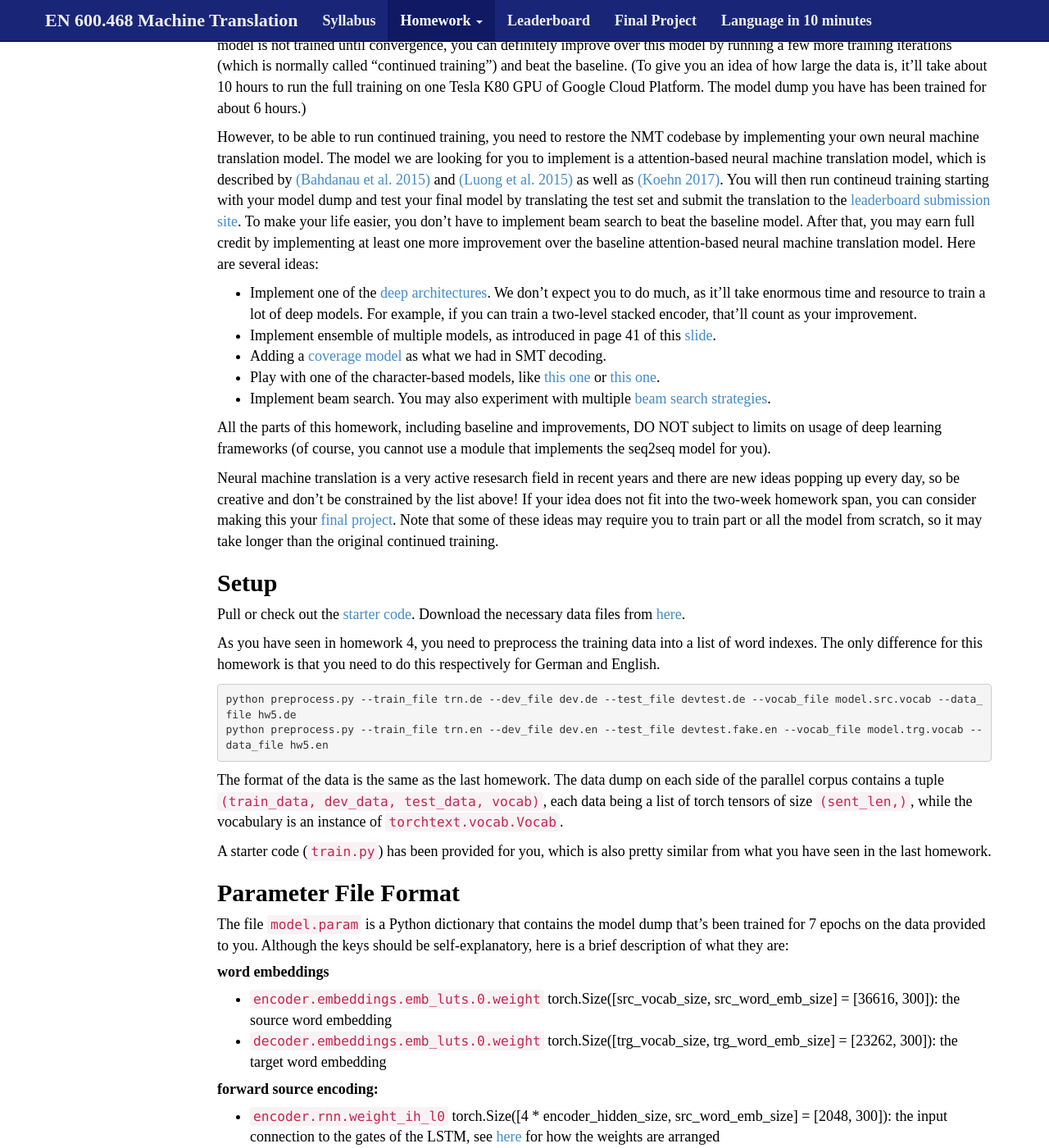
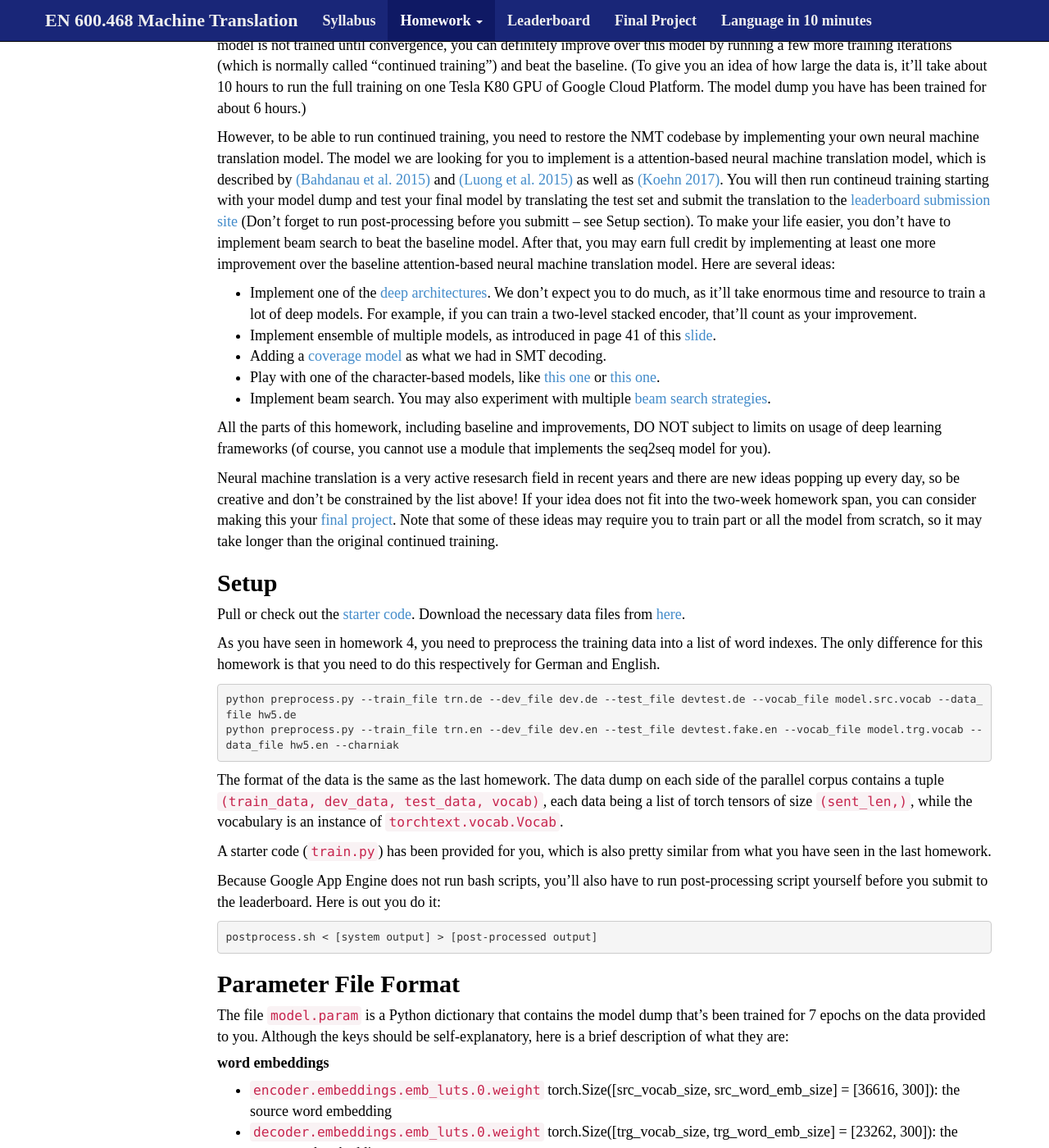
Before and after one commit to mt-class/jhu, a Jekyll site: the page built from nn_hw5.md, in a window 1280 px wide and 1400 px high, scrolled down 297 px. Shown: the whole window at 82% size. Built offline with Jekyll 4.4.1, drawn with Linux system fonts in a browser that asks for light colours; nearby versions of some CDN libraries; some web fonts are replaced; formulas are drawn with MathJax 3.

Commit message:
update preprocessing and postprocessing

````diff
--- a/nn_hw5.md
+++ b/nn_hw5.md
@@ -15,7 +15,7 @@ Imagine it's 2022 and you are training a German-English neural machine translati
 
 **Your challenge is to build a neural machine translation system with the best possible translation quality with these resources.** To save your computation resource usage, you can start training by loading the preserved model dump. Because this model is not trained until convergence, you can definitely improve over this model by running a few more training iterations (which is normally called "continued training") and beat the baseline. (To give you an idea of how large the data is, it'll take about 10 hours to run the full training on one Tesla K80 GPU of Google Cloud Platform. The model dump you have has been trained for about 6 hours.)
 
-However, to be able to run continued training, you need to restore the NMT codebase by implementing your own neural machine translation model. The model we are looking for you to implement is a attention-based neural machine translation model, which is described by [(Bahdanau et al. 2015)](https://arxiv.org/pdf/1409.0473.pdf) and [(Luong et al. 2015)](https://arxiv.org/pdf/1508.04025.pdf) as well as [(Koehn 2017)](http://mt-class.org/jhu/assets/nmt-book.pdf). You will then run contineud training starting with your model dump and test your final model by translating the test set and submit the translation to the [leaderboard submission site](http://jhumt2017leaderboard.appspot.com). To make your life easier, you don't have to implement beam search to beat the baseline model. After that, you may earn full credit by implementing at least one more improvement over the baseline attention-based neural machine translation model. Here are several ideas:
+However, to be able to run continued training, you need to restore the NMT codebase by implementing your own neural machine translation model. The model we are looking for you to implement is a attention-based neural machine translation model, which is described by [(Bahdanau et al. 2015)](https://arxiv.org/pdf/1409.0473.pdf) and [(Luong et al. 2015)](https://arxiv.org/pdf/1508.04025.pdf) as well as [(Koehn 2017)](http://mt-class.org/jhu/assets/nmt-book.pdf). You will then run contineud training starting with your model dump and test your final model by translating the test set and submit the translation to the [leaderboard submission site](http://jhumt2017leaderboard.appspot.com) (Don't forget to run post-processing before you submitt -- see Setup section). To make your life easier, you don't have to implement beam search to beat the baseline model. After that, you may earn full credit by implementing at least one more improvement over the baseline attention-based neural machine translation model. Here are several ideas:
 
 + Implement one of the [deep architectures](https://arxiv.org/pdf/1707.07631.pdf). We don't expect you to do much, as it'll take enormous time and resource to train a lot of deep models. For example, if you can train a two-level stacked encoder, that'll count as your improvement.
 + Implement ensemble of multiple models, as introduced in page 41 of this [slide](http://www.statmt.org/eacl2017/practical-nmt.pdf).
@@ -36,12 +36,18 @@ As you have seen in homework 4, you need to preprocess the training data into a
 
 ```
 python preprocess.py --train_file trn.de --dev_file dev.de --test_file devtest.de --vocab_file model.src.vocab --data_file hw5.de
-python preprocess.py --train_file trn.en --dev_file dev.en --test_file devtest.fake.en --vocab_file model.trg.vocab --data_file hw5.en
+python preprocess.py --train_file trn.en --dev_file dev.en --test_file devtest.fake.en --vocab_file model.trg.vocab --data_file hw5.en --charniak
 ```
 
 The format of the data is the same as the last homework. The data dump on each side of the parallel corpus contains a tuple `(train_data, dev_data, test_data, vocab)`, each data being a list of torch tensors of size `(sent_len,)`, while the vocabulary is an instance of `torchtext.vocab.Vocab`.
 
 A starter code (`train.py`) has been provided for you, which is also pretty similar from what you have seen in the last homework.
+
+Because Google App Engine does not run bash scripts, you'll also have to run post-processing script yourself before you submit to the leaderboard. Here is out you do it:
+
+```
+postprocess.sh < [system output] > [post-processed output]
+```
 
 Parameter File Format
 --------------
````
